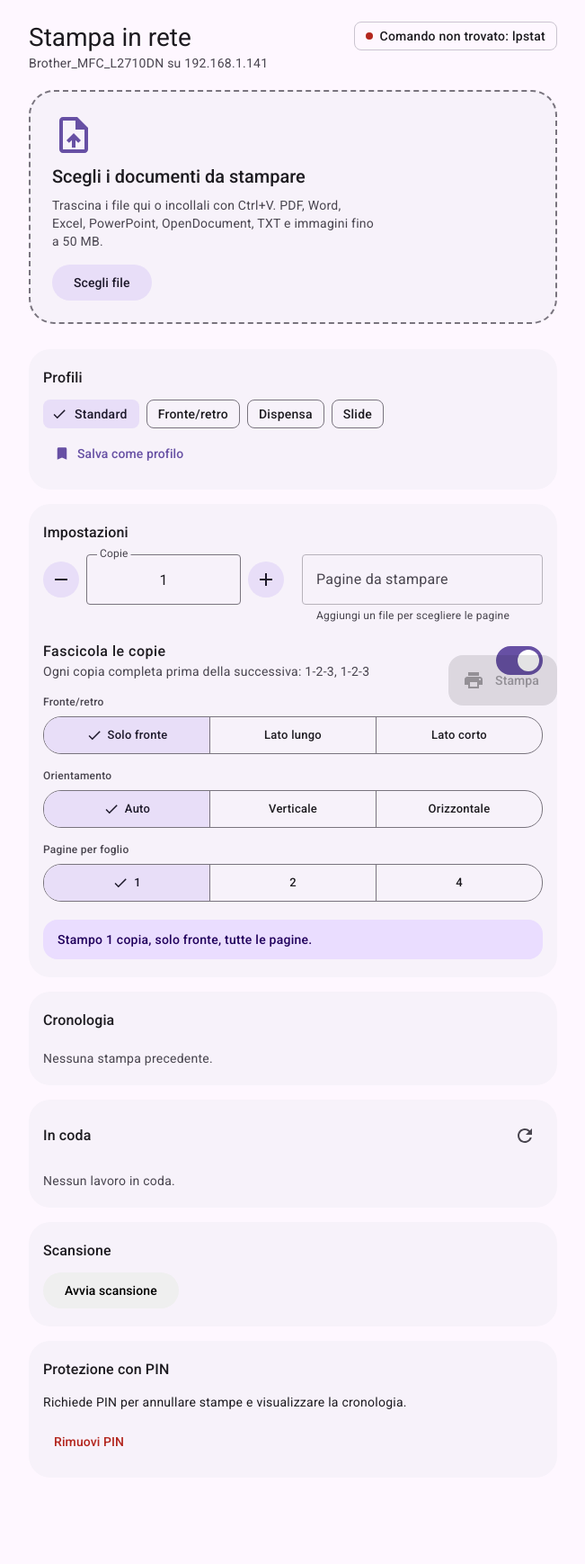
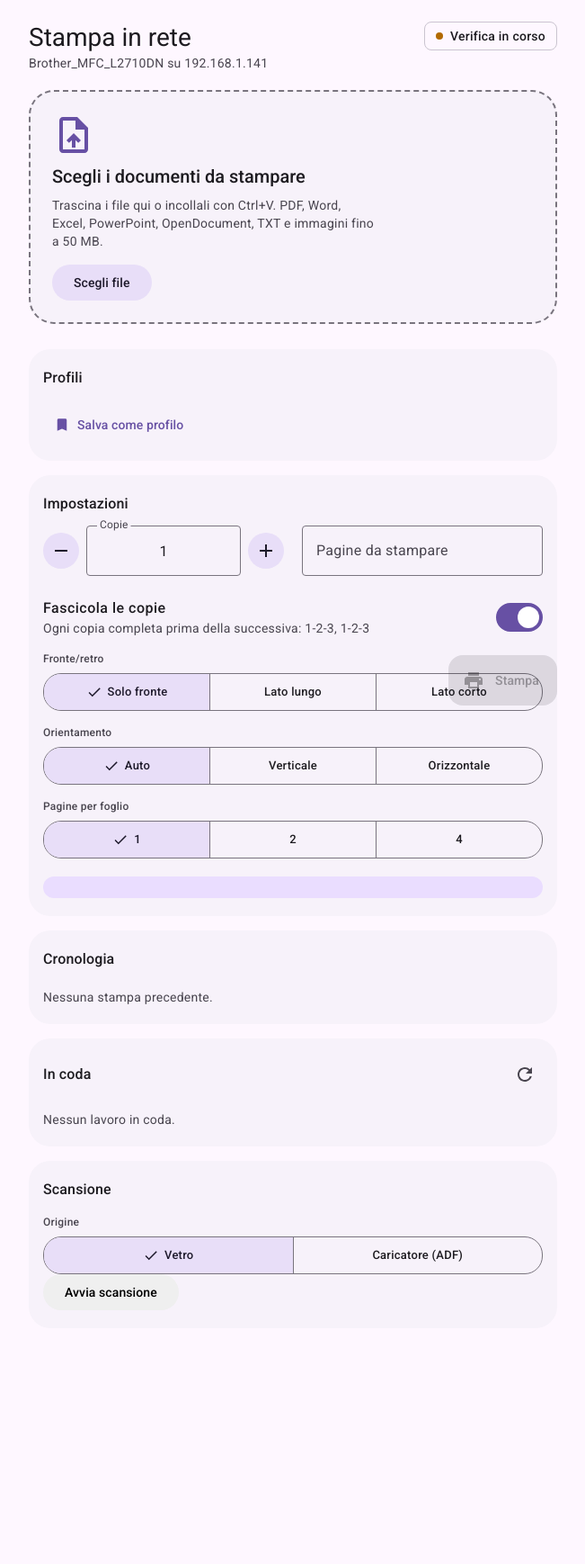
Before and after one commit to andreacannone2012-sketch/nas-print, a Flask app: page / in a window 1280 px wide. Shown: the whole page at 90% size, without its empty margins (314-965 px from the left). After the commit the page ends 1456 px from the top, so only its background shows below. Run offline with Flask 3, Linux system fonts and the light colour scheme; data that the repository does not hold is empty; parts of the project's set-up code (start-up, migrations or seed data) failed here and were passed over.

Commit message:
Remove PIN protection section from index.html
Removed PIN protection section and related dialog from the HTML.

```diff
--- a/templates/index.html
+++ b/templates/index.html
@@ -173,19 +173,18 @@
 
   <section class="card">
     <h2>Scansione</h2>
+    <fieldset class="field">
+      <legend>Origine</legend>
+      <div class="seg">
+        <label><input type="radio" name="scan-source" value="flatbed" checked><span><svg class="ic ck" aria-hidden="true"><use href="#i-check"/></svg>Vetro</span></label>
+        <label><input type="radio" name="scan-source" value="adf"><span><svg class="ic ck" aria-hidden="true"><use href="#i-check"/></svg>Caricatore (ADF)</span></label>
+      </div>
+    </fieldset>
     <button id="scan-btn" type="button" class="btn st">Avvia scansione</button>
     <div id="scan-status" class="scan-status" hidden>
       <span id="scan-token"></span>
       <button id="scan-download" type="button" class="btn tonal st" hidden>Scarica PDF</button>
     </div>
-    <p id="scan-note" class="note" hidden>La scansione richiede l'installazione di sane/scanimage o driver specifici per Brother.</p>
-  </section>
-
-  <section class="card">
-    <h2>Protezione con PIN</h2>
-    <p>Richiede PIN per annullare stampe e visualizzare la cronologia.</p>
-    <button id="pin-setup" type="button" class="text-btn st">Imposta PIN</button>
-    <button id="pin-clear" type="button" class="text-btn st err" hidden>Rimuovi PIN</button>
   </section>
 
   <div class="fab-bar">
@@ -209,18 +208,6 @@
   </div>
 </dialog>
 
-<dialog id="pin-dialog" aria-labelledby="pin-title">
-  <div class="lb-head">
-    <h2 id="pin-title">Inserisci PIN</h2>
-    <button type="button" id="pin-close" class="icon-btn st" aria-label="Chiudi"><svg class="ic" aria-hidden="true"><use href="#i-close"/></svg></button>
-  </div>
-  <div class="lb-body">
-    <input id="pin-input" type="password" maxlength="10" placeholder="PIN (minimo 4 caratteri)" autocomplete="off">
-    <button type="button" id="pin-confirm" class="btn st">Conferma</button>
-    <p id="pin-error" class="error" hidden></p>
-  </div>
-</dialog>
-
-<script src="{{ url_for('static', filename='app.js') }}?v=4"></script>
+<script src="{{ url_for('static', filename='app.js') }}?v=5"></script>
 </body>
 </html>
```
